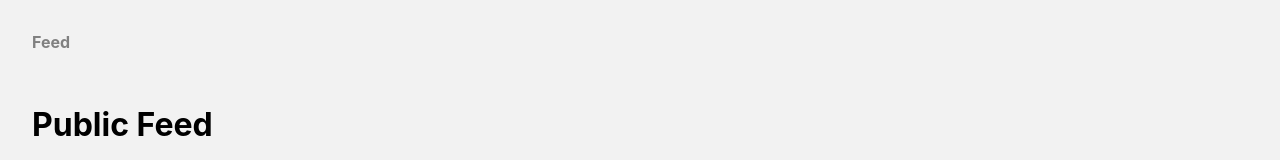
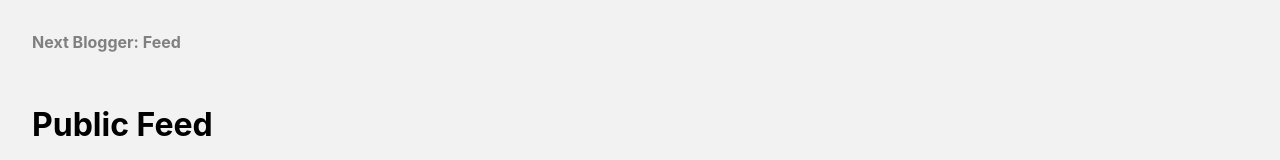
Before and after one commit to ddavisj/myhaiku-old, a Next.js app: page / in a window 1280 px wide. Shown: the top 160 px of the page. Built offline with nearby package versions, Linux system fonts and the light colour scheme.

Commit message:
Updated header

```diff
--- a/components/Header.tsx
+++ b/components/Header.tsx
@@ -11,7 +11,7 @@ const Header: React.FC = () => {
     <div className="left">
       <Link href="/">
         <a className="bold" data-active={isActive("/")}>
-          Feed
+          Next Blogger: Feed
         </a>
       </Link>
       <style jsx>{`
```
